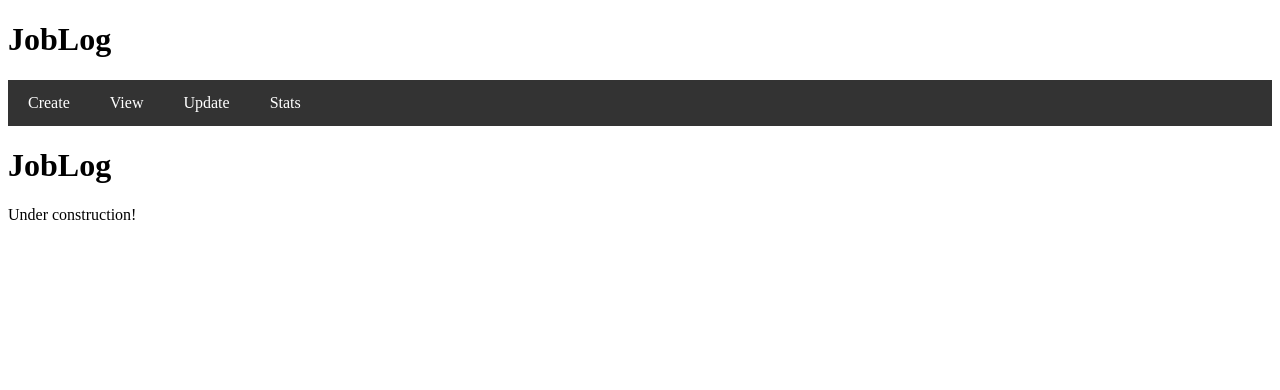
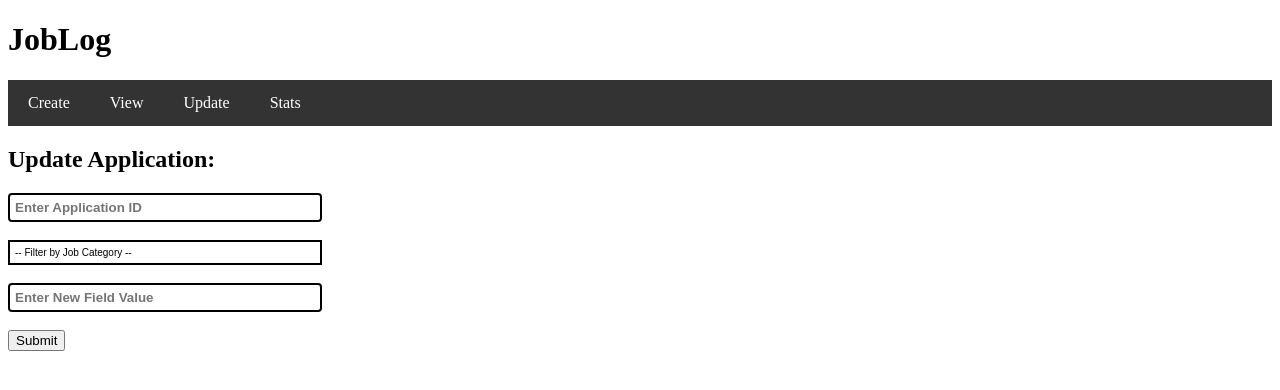
Before and after one commit to Bhattman10/JobLog, a Django app: page /myapp/update/ in a window 1280 px wide. Shown: the top 390 px of the page. Run offline with Django 5.2, Linux system fonts and the light colour scheme.

```diff
--- a/myproject/myapp/templates/error.html
+++ b/myproject/myapp/templates/error.html
@@ -38,7 +38,7 @@
 <!-----Main Content----->
 <body>
   <h2>
-    Error: one or more fields was left empty!
+    Error: {{error}}
   </h2>
 </body>
 </html>
--- a/myproject/myapp/templates/hello.html
+++ b/myproject/myapp/templates/hello.html
@@ -62,8 +62,8 @@
     }
   </style>
 </head>
+
 <body>
-
   <h2>Enter Application Details:</h2>
 
   <form action="/myapp/submit/" method="post">
--- a/myproject/myapp/templates/success.html
+++ b/myproject/myapp/templates/success.html
@@ -37,7 +37,6 @@
 
 <!-----Main Content----->
 <body>
-  <h1>JobLog</h1>
-  The application data was successfully recorded!
+  <br>The application data was successfully recorded!
 </body>
 </html>
--- a/myproject/myapp/templates/update.html
+++ b/myproject/myapp/templates/update.html
@@ -1,14 +1,34 @@
 <!-----Meta Data----->
 <!DOCTYPE html>
 <html>
-
 <head>
   <title>Job Application Form</title>
 </head>
 
-<!-----Title & Menu----->
+<!-----CSS----->
 <head>
   <style>
+    ::placeholder {
+      font-weight: bold;
+    }
+    input[type="text"] {
+      width: 300px;
+      border: 2px solid black; /* thicker border */
+      padding: 5px; /* optional: adds spacing inside the box */
+      border-radius: 4px; /* optional: rounded corners */
+      font-family: Arial, sans-serif;
+    }
+    select {
+      appearance: none;         /* Removes browser default styles */
+      -webkit-appearance: none; /* Safari/Chrome */
+      -moz-appearance: none;    /* Firefox */
+      background: white;        /* Flat white background */
+      border: 2px solid black;
+      padding: 5px;
+      font-size: 10px;
+      font-family: Arial, sans-serif;
+      width: 314px;
+    }
     .menu-bar {
         background-color: #333;
         overflow: hidden;
@@ -26,6 +46,8 @@
     }
   </style>
 </head>
+
+<!-----Title & Menu----->
 <body>
   <h1>JobLog</h1>
   <div class="menu-bar">
@@ -38,7 +60,26 @@
 
   <!-----Main Content----->
 <body>
-  <h1>JobLog</h1>
-  Under construction!
+  <h2>Update Application:</h2>
+  <form action="/myapp/update/" method="post">
+    {% csrf_token %}
+
+    <input type="text" id="userInput" name="application_id" placeholder="Enter Application ID"><br><br>
+
+    <select id="filter_by_job_category" name="filter_by_job_category">
+        <option value="">-- Filter by Job Category --</option>
+        <option value="positionTitle">Position Title</option>
+        <option value="companyName">Company Name</option>
+        <option value="jobCategory">Job Category</option>
+        <option value="coverLetter">Cover Letter</option>
+        <option value="discoveryMethod">Disocvery Method</option>
+        <option value="interviewCount">Interview Count</option>
+        <option value="jobOffer">Job Offer</option>
+      </select><br><br>
+
+    <input type="text" id="userInput" name="new_value" placeholder="Enter New Field Value"><br><br>
+
+    <input type="submit" value="Submit">
+  </form>
 </body>
 </html>
--- a/myproject/myapp/views.py
+++ b/myproject/myapp/views.py
@@ -1,6 +1,7 @@
 from django.shortcuts import render
 from django.http import HttpResponse
 from myapp.models import Application
+from django.db.models import Q
 
 def home(request):
     return render(request, 'hello.html')
@@ -16,7 +17,7 @@ def submit(request):
 
         # Check if user forgot to enter a field and return error message.
         if (positionTitle == "" or companyName == "" or jobCategory == "" or coverLetter == "" or discoveryMethod == ""):
-            return render(request, 'error.html')
+            return render(request, 'error.html', {'error': "One or more fields are missing."})
 
         # Insert Data into PostgreSQL
         a = Application(positionTitle=positionTitle, companyName=companyName,
@@ -28,7 +29,7 @@ def submit(request):
     else:
         return render(request, 'hello.html')
 
-def view(request): #TODO
+def view(request):
     # Retrieve tuples and format into string.
     display_of_applications = ""
     for a in Application.objects.all():
@@ -37,8 +38,87 @@ def view(request): #TODO
         display_of_applications += "\n"
     return render(request, 'view.html', {'display_of_applications': display_of_applications})
 
-def update(request): #TODO
-    return render(request, 'update.html')
+def update(request):
+    if request.method == 'POST':
+        # Collect data from form submission
+        application_id = request.POST.get('application_id')
+        field_to_update = request.POST.get('field_to_update')
+        new_field_value = request.POST.get('new_value')
+
+        # Check if any fields are empty
+        if(application_id == "" or field_to_update == "" or new_field_value == ""):
+            return render(request, 'error.html', {'error' : "One or more fields are missing."})
+
+        # Check if ID entered is an integer
+        try:
+            application_id = int(application_id)
+        except (TypeError, ValueError):
+            return render(request, 'error.html', {'error' : "The value entered is not an integer."})
+
+        # Check if ID entered exists in database
+        if(not Application.objects.filter(id=application_id).exists()):
+            return render(request, 'error.html', {'error' : "The ID entered does not exist."})
+
+        # Check if the new value entered matches the required data type prior to updating the value.
+        a = Application.objects.get(id=application_id)
+        if(field_to_update == "positionTitle"):
+            a.positionTitle = new_field_value
+        elif(field_to_update == "companyName"):
+            a.companyName = new_field_value
+        elif(field_to_update == "jobCategory"):
+            if(new_field_value != "software_developer" or new_field_value != "data_analytics"
+               or new_field_value != "information_technology" or new_field_value != "business_and_sales"):
+                return render(request, 'error.html', {'error' : "!= [software_developer] [data_analytics] [information_technology] [business_and_sales]"})
+            a.jobCategory = new_field_value
+        elif(field_to_update == "coverLetter"):
+            if(new_field_value != "no" or new_field_value != "yes"):
+                return render(request, 'error.html', {'error' : "!= [yes] [no]"})
+            a.coverLetter = new_field_value
+        elif(field_to_update == "discoveryMethod"):
+            if(new_field_value != "indeed" or new_field_value != "linkedin" or new_field_value != "reference"):
+                return render(request, 'error.html', {'error' : "!= [indeed] [linkedin] [reference]"})
+            a.discoveryMethod = new_field_value
+        elif(field_to_update == "interviewCount"):
+            try:
+                new_field_value = int(new_field_value)
+            except (TypeError, ValueError):
+                return render(request, 'error.html', {'error' : "The value entered is not an integer."})
+            a.interviewCount = new_field_value
+        elif(field_to_update == "jobOffer"):
+            if(new_field_value != "t" or new_field_value != "f"):
+                return render(request, 'error.html', {'error' : "!= [t] [f]"})
+            a.jobOffer = new_field_value
+        a.save()
+
+
+        return render(request, 'success.html')
+    else:
+        return render(request, 'update.html')
 
 def stats(request): #TODO
-    return render(request, 'stats.html')
+    if request.method == 'POST':
+        filter_software_developer = request.POST.get('software_developer')
+        filter_data_analytics = request.POST.get('data_analytics')
+        filter_information_technology = request.POST.get('information_technology')
+        filter_business_and_sales = request.POST.get('business_and_sales')
+        filtered_applications = Application.objects.filter(Q(jobCategory=filter_software_developer)
+                                                           | Q(jobCategory=filter_data_analytics)
+                                                           | Q(jobCategory=filter_information_technology)
+                                                           | Q(jobCategory=filter_business_and_sales))
+        filtered_applications_with_interviews = Application.objects.filter((Q(jobCategory=filter_software_developer)
+                                                                           | Q(jobCategory=filter_data_analytics)
+                                                                           | Q(jobCategory=filter_information_technology)
+                                                                           | Q(jobCategory=filter_business_and_sales))
+                                                                           & ~Q(interviewCount=0))
+        stat_display = "Percentage of applications with at least one interview = %"
+        if filtered_applications.exists():
+            percent = filtered_applications_with_interviews.count() / filtered_applications.count()
+            truncated_percent = round(percent, 2)
+            stat_display += str(truncated_percent)
+        else:
+            stat_display += "0.00"
+
+
+        return render(request, 'stats.html', {'stat_display': stat_display})
+    else:
+        return render(request, 'stats.html')
```
Also changed, not shown: myproject/myapp/templates/stats.html (+36 -4 lines). Lines whose indentation alone changed are shown as unchanged.
